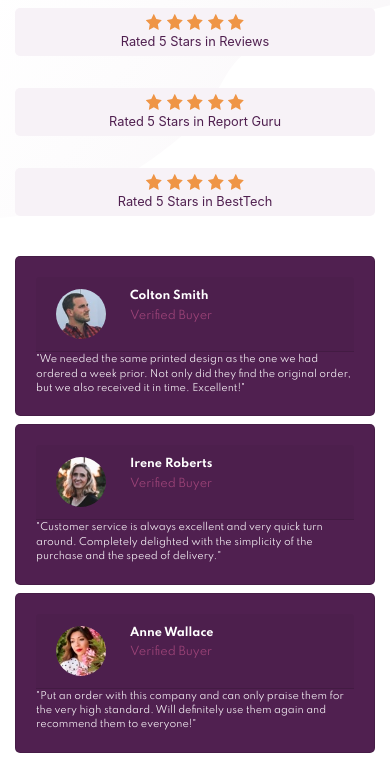
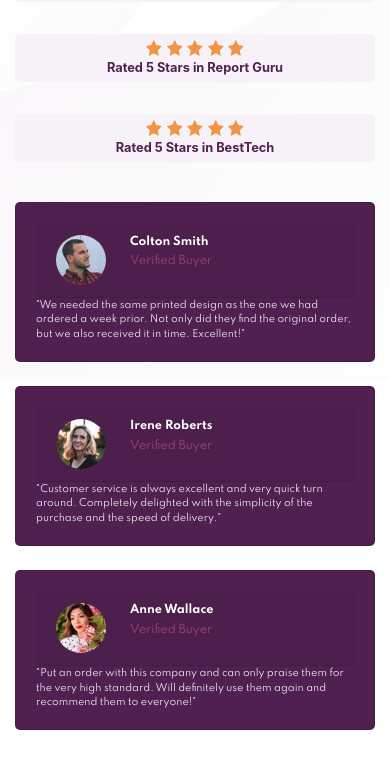
Before and after one commit to oscar-rh/bootcamp12g, a plain HTML site: page p10bootstrap/index.html in a window 390 px wide. Shown: the part 144-905 px from the top of the page. Drawn offline with nearby package versions, Linux system fonts and the light colour scheme.

Commit message:
practica 10 se añaden fondos y acomodo de estrellas, se centra el contenedor

```diff
--- a/p10bootstrap/css/style.scss
+++ b/p10bootstrap/css/style.scss
@@ -9,22 +9,16 @@ $white: hsl(0, 0%, 100%);
 
 body{
 
-
     background-repeat: no-repeat;
-    background-image: url(../img/bg-pattern-top-desktop.svg)  ;
-
-
+    background-image: url(../img/bg-pattern-top-mobile.svg) , url(../img/bg-pattern-bottom-mobile.svg)  ;
+    background-size: auto , 100%;
+    display:flex;
+    align-items: center;
+    height:100vh;
 
 }
 
-.centrado{
-
-    display: flex;
-    align-items: center;
-    width: 100%;
-
-}
-
+/* TITULOS O ENCABEZADOS */
 .titles{
     font-family: 'Spartan', sans-serif;
     .main-title{
@@ -35,38 +29,12 @@ body{
     .main-subtitle{
         font-size: 0.7rem;
         color:$dark-grayish-Magenta;
-
     }
 }
 
 
+/* SECCION DE ESTRELLAS */
 .stars-div-container{
-    /*
-    display: flex ;
-    flex-direction: column;
-    justify-content: space-evenly;
-    border: 1px solid red;
-    */
-
-
-
-        /*.star-alignment{*/
-            /*
-            display: flex;
-            &.izquierda{
-
-                justify-content: flex-start;
-            }
-            &.centrado{
-
-                justify-content: center;
-            }
-
-            &.derecha{
-
-                justify-content: flex-end;
-            }
-            */
 
             .star-div{
                 background-color: $light-grayish-magenta ;
@@ -76,7 +44,7 @@ body{
                 align-items: center;
                 margin-bottom: 2rem;
                 .stars {
-                        /*padding: 0 3rem;*/
+                        padding: 0 2rem;
                         img{
                             width: 1rem;
                             height:  1rem;
@@ -84,28 +52,24 @@ body{
                 }
                 .star-text{
                     font-size: 0.8rem;
+                    font-weight: bold;
                     color: $very-dark-magenta;
-                    /* padding-right: 4rem; */
+
                 }
 
             }
 
-       /*}*/
 
 
 }
 
 
-.card-margen{
 
-   /* border: 1px solid red;    */
-}
-
+/* SECCION DE TARJETAS */
 .card {
 
     background-color: $very-dark-magenta;
     border-radius: 5px;
-    /*height:100%;    */
 
     .card-body{
 
@@ -137,7 +101,6 @@ body{
                     color:$soft-pink;
                     font-size: 0.7rem;
                     opacity: 0.5;
-
                 }
 
             }
@@ -145,7 +108,6 @@ body{
             img {
                 width: 50px;
                 height: 50px;
-                /*border: 2px solid $dark-grayish-Magenta;*/
                 border-radius: 50%;
             }
         }
@@ -154,7 +116,7 @@ body{
     }
 }
 
-/*Desktop media query*/
+/* media query para version desktop*/
 @media only screen and ( min-width:992px ){
 
     .cardmiddle{
@@ -166,5 +128,12 @@ body{
         margin-top:4rem;
     }
 
+    body{
+
+        background-repeat: no-repeat;
+        background-image: url(../img/bg-pattern-top-desktop.svg) , url(../img/bg-pattern-bottom-desktop.svg)  ;
+        background-size: auto , 100%;
+
+    }
 
 }
--- a/p10bootstrap/index.html
+++ b/p10bootstrap/index.html
@@ -12,7 +12,7 @@
     <link rel="stylesheet" href="css/style.css">
     <title>Document</title>
 </head>
-<body centrado>
+<body>
     <div class="container">
            <div class="row d-flex card-margen mb-2">
                 <div class="titles col-12 col-lg-4 mb-2 ">
@@ -62,7 +62,7 @@
 
             <div class="row card-margen">
                 <div class="col-12 col-lg-4">
-                    <div class="card mb-2"  >
+                    <div class="card mb-4"  >
                         <div class="card-body">
                           <div class="card-header">
                                 <img src="img/image-colton.jpg" alt="">
@@ -79,7 +79,7 @@
                 </div>
 
                 <div class="col-12 col-lg-4" >
-                    <div class="card mb-2 cardmiddle" >
+                    <div class="card mb-4 cardmiddle" >
                         <div class="card-body ">
                           <div class="card-header">
                                 <img src="img/image-irene.jpg" alt="">
@@ -96,7 +96,7 @@
 
 
                 <div class="col-12 col-lg-4">
-                    <div class="card mb-2 cardright" >
+                    <div class="card mb-4 cardright" >
                         <div class="card-body  ">
                           <div class="card-header">
                                 <img src="img/image-anne.jpg" alt="">
```
Also changed, not shown: p10bootstrap/css/style.css, 1 other file.
